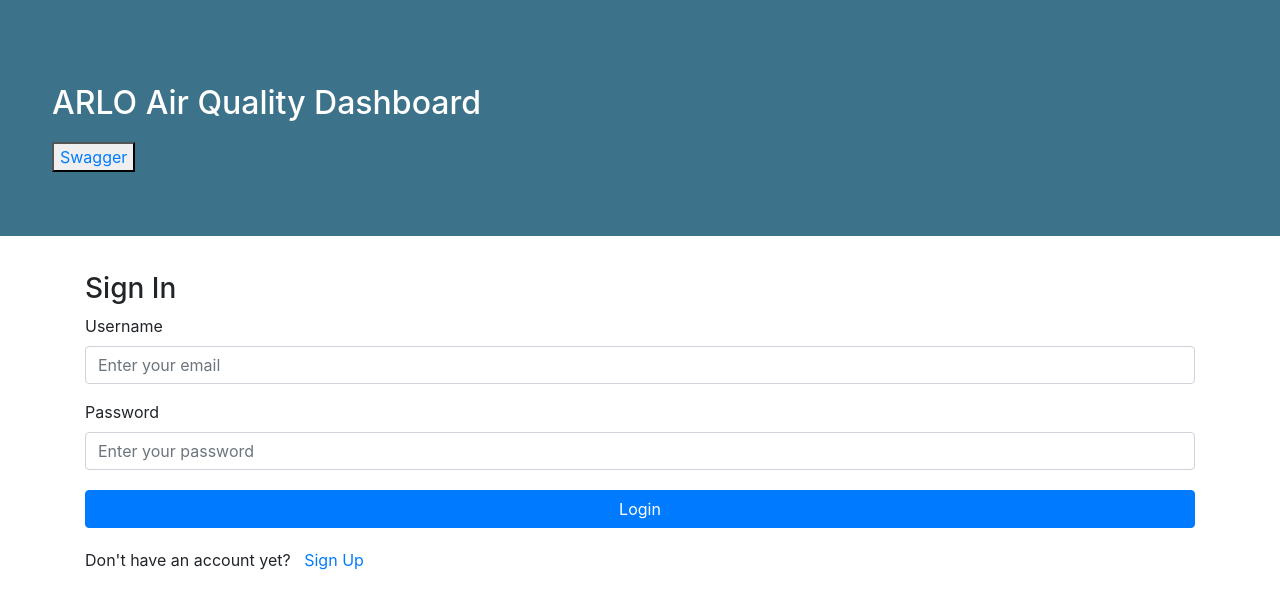
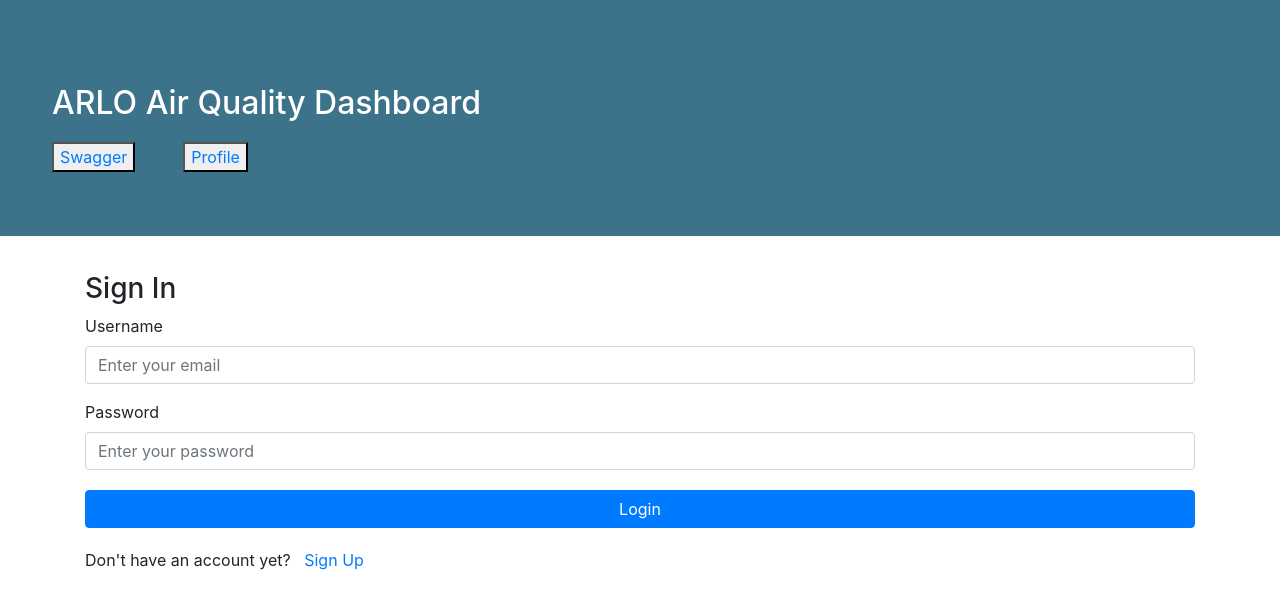
Before and after one commit to jcheong9/ARLO-Air-Quality-Dashboard, a React (Create React App) app: page / in a window 1280 px wide. Shown: the top 608 px of the page. Built offline with nearby package versions, Linux system fonts and the light colour scheme.

Commit message:
button for profile page

```diff
--- a/src/components/Header.js
+++ b/src/components/Header.js
@@ -1,6 +1,7 @@
 import React, { Component } from "react";
 import '../css/header.css'
 import config from '../config'
+import  { Link } from 'react-router-dom'
 class Header extends Component {
 
   render() {
@@ -8,6 +9,9 @@ class Header extends Component {
       <div className="header-container jumbotron">
         <h2 className="header">ARLO Air Quality Dashboard</h2>
         <button className="header_swagger btn-btn-link"><a href={`${config.API_ADDRESS}/swagger/`}> Swagger </a></button>
+        <button className="ml-5" onClickclassName="header_swagger btn-btn-link">
+          <Link to="/profile">Profile</Link>
+        </button>
       </div>
     );
   }
--- a/src/pages/SignUpPage.js
+++ b/src/pages/SignUpPage.js
@@ -37,7 +37,7 @@ const SignUpPage = () => {
             return;
           }
           if(res.status === 200){
-            Cookies.set('user', this.username.current.value)
+            Cookies.set('user', email)
             return window.location.href = '/dashboard';
           }
         })
```
